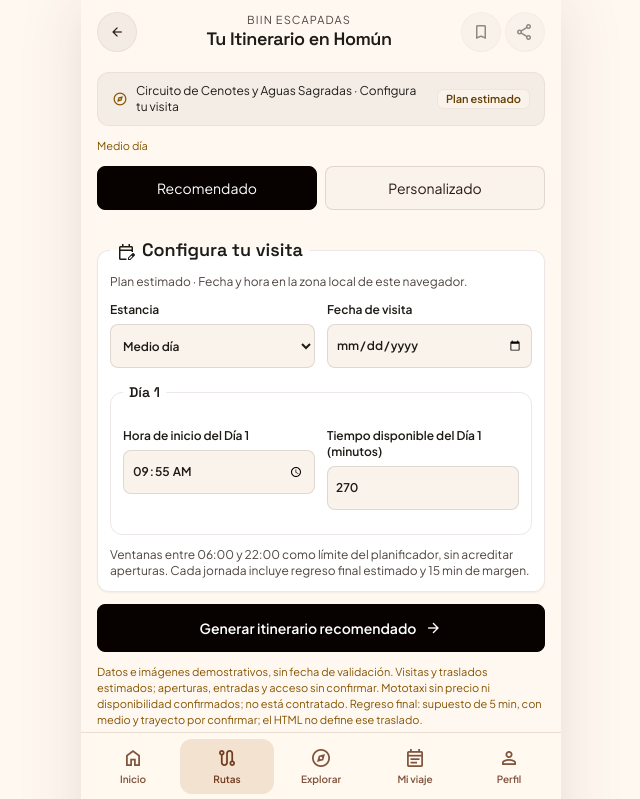
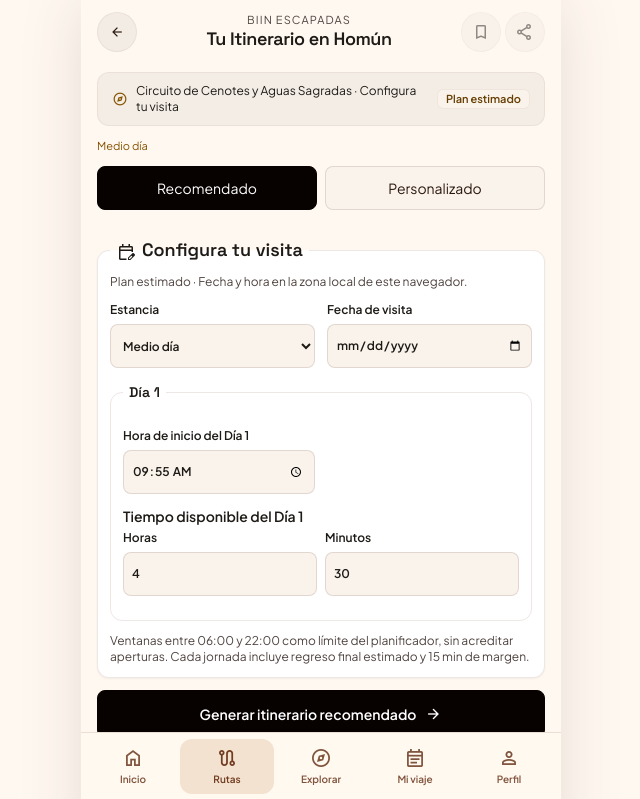
Before and after one commit to David08L-U/BIIN, a React (Vite) app in the folder frontend/: page /rutas/homun/itinerario in a window 1280 px wide. Shown: the top 799 px of the page, without its empty margins (319-959 px from the left). Built offline with nearby package versions, Linux system fonts and the light colour scheme.

Commit message:
feat(itinerarios): editar horas y minutos en Homun

```diff
--- a/frontend/src/features/mi-viaje/components/ConfiguracionHomun.tsx
+++ b/frontend/src/features/mi-viaje/components/ConfiguracionHomun.tsx
@@ -1,3 +1,4 @@
+import CampoDuracion from './CampoDuracion'
 import { useId } from 'react'
 import { cambiarEstanciaHomun } from '../plan/borradorHomun'
 import { esEstanciaHomun, estanciasHomun, ventanasHomun } from '../plan/itinerarioHomun'
@@ -21,7 +22,7 @@ export default function ConfiguracionHomun({ borrador, onChange }: { borrador: B
         <label htmlFor={fechaDia2Id}>Fecha del Día 2<input id={fechaDia2Id} type="date" readOnly value={v.fecha} aria-describedby={ayudaFechaDia2Id} /></label>
         <p id={ayudaFechaDia2Id}>Fecha consecutiva calculada por calendario local.</p>
       </div>}
-      <div className="iz-plan-campos"><label>Hora de inicio del Día {v.dia}<input type="time" min="06:00" max="22:00" required value={v.horaInicio} onChange={e => cambiar(v.dia === 1 ? 'horaInicio' : 'horaInicioDia2', e.target.value)} /></label><label>Tiempo disponible del Día {v.dia} (minutos)<input type="number" inputMode="numeric" min="15" max="720" step="1" required value={v.minutosDisponibles} onChange={e => cambiar(v.dia === 1 ? 'minutosDisponibles' : 'minutosDia2', e.target.value)} /></label></div>
+      <div className="iz-plan-campos"><label>Hora de inicio del Día {v.dia}<input type="time" min="06:00" max="22:00" required value={v.horaInicio} onChange={e => cambiar(v.dia === 1 ? 'horaInicio' : 'horaInicioDia2', e.target.value)} /></label><CampoDuracion key={c.estancia} dia={v.dia} valor={v.minutosDisponibles} onChange={valor => cambiar(v.dia === 1 ? 'minutosDisponibles' : 'minutosDia2', valor)} /></div>
     </fieldset>)}
     <p>Ventanas entre 06:00 y 22:00 como límite del planificador, sin acreditar aperturas. Cada jornada incluye regreso final estimado y 15 min de margen.</p>
     {c.estancia === 'fin-de-semana' && <p>Dos jornadas independientes, sin actividades nocturnas ni transporte o alojamiento entre días. Al pasar a una jornada, las visitas se asignan al Día 1 y debes generar de nuevo.</p>}
--- a/frontend/src/features/mi-viaje/pages/PersonalizarHomunPage.tsx
+++ b/frontend/src/features/mi-viaje/pages/PersonalizarHomunPage.tsx
@@ -9,7 +9,7 @@ import type { CategoriaHomun } from '../data/lugaresHomun'
 import { useBorradorHomun } from '../hooks/useBorradorHomun'
 import { parametrosBorradorHomun, urlBorradorHomun } from '../plan/borradorHomun'
 import { calcularPlanHomun, resumirJornadaHomun, ventanasHomun } from '../plan/itinerarioHomun'
-import { duracionPlan } from '../plan/duracion'
+import { duracionPlan, leerDuracion } from '../plan/duracion'
 
 export default function PersonalizarHomunPage() {
   const { borrador, actualizar } = useBorradorHomun('personalizado')
@@ -41,8 +41,7 @@ export default function PersonalizarHomunPage() {
         <section className="iz-plan-contexto"><h2><Icono nombre="water_drop" tamano={20} />Elige tu circuito en Homún</h2><p>Selecciona tus lugares por categoría. Para fin de semana, asigna cada visita a una jornada. El orden sigue tu selección dentro de cada día.</p>
           {ventanas.map(v => {
             const r = resumirJornadaHomun(borrador.seleccion.filter(s => s.dia === v.dia).map(s => s.lugarId))
-            const n = Number(v.minutosDisponibles)
-            const disponibles = /^\d+$/.test(v.minutosDisponibles) && Number.isSafeInteger(n) && n >= 15 && n <= 720 ? n : null
+            const disponibles = leerDuracion(v.minutosDisponibles)
             return <div className="iz-plan-presupuesto iz-plan-tarjeta" key={v.dia} role="status" aria-label={`Resumen del Día ${v.dia}`}>
               <div><span>Día {v.dia} · Tiempo acumulado</span><strong>{duracionPlan(r.totalMinutos)} / {disponibles === null ? 'Sin configurar' : duracionPlan(disponibles)}</strong></div>
               <progress aria-label={`Tiempo utilizado del Día ${v.dia}`} value={Math.min(r.totalMinutos, disponibles ?? 1)} max={disponibles ?? 1} />
```
Also changed, not shown: 3 other files (tests, documents, lock files or other folders).
